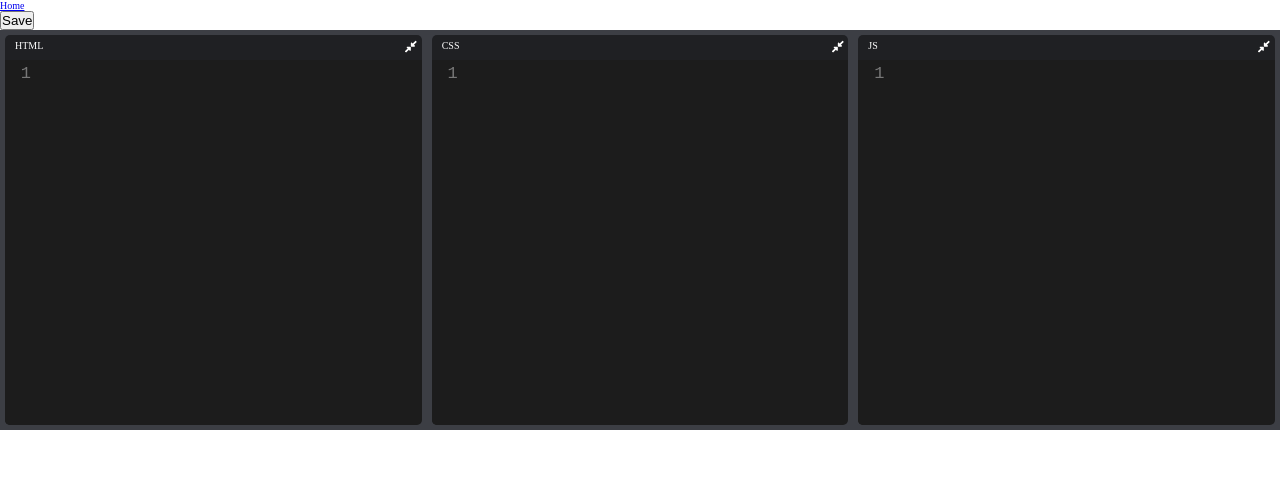
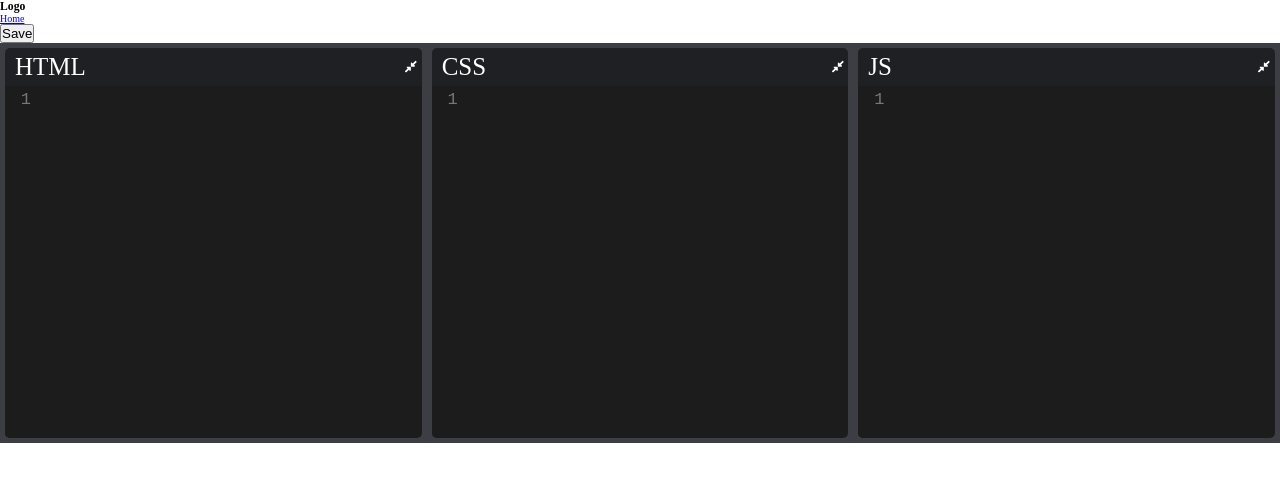
Before and after one commit to vakhariaheet/codepen-clone, a React (Create React App) app: page /newPen in a window 1280 px wide. Shown: the top 482 px of the page. Built offline with nearby package versions, Linux system fonts and the light colour scheme; no server answers; the database is empty; what @emmetio/codemirror-plugin would draw is missing.

Commit message:
Added Navabar

```diff
--- a/src/App.js
+++ b/src/App.js
@@ -5,7 +5,7 @@ import Signin from "./Components/Signin/Signin.component";
 import useLocalStorage from "./hooks/useLocalStorage.hooks";
 import Homepage from "./pages/Homepage/Homepage.pages";
 import TerminalComponent from "./Components/Termial";
-
+import Navbar from "./Components/Navbar/Navbar.component";
 import { config } from "dotenv";
 import { auth, db } from "./firebase";
 
@@ -91,6 +91,7 @@ function App() {
 
   return (
     <div className="App">
+      <Navbar />
       <Route
         path="/"
         exact
--- a/src/Components/Editor/Editor.styles.scss
+++ b/src/Components/Editor/Editor.styles.scss
@@ -23,6 +23,7 @@
     justify-content: space-between;
     background-color: hsl(225, 6%, 13%);
     color: #fff;
+    font-size: 2.5rem;
     padding: 0.5rem 0.5rem 0.5rem 1rem;
     border-top-right-radius: 0.5rem;
     border-top-left-radius: 0.5rem;
--- a/src/Components/Navbar/Navbar.component.jsx
+++ b/src/Components/Navbar/Navbar.component.jsx
@@ -0,0 +1,17 @@
+import React, { useEffect, useState } from "react";
+import "./Navbar.styles.scss";
+import { useHistory } from "react-router";
+const Navbar = () => {
+  const history = useHistory();
+  const [currentPath, setCurrentPath] = useState("");
+  useEffect(() => {
+    setCurrentPath(window.location.pathname);
+  }, [history, currentPath]);
+  return (
+    <nav className="navabar">
+      <h3>Logo</h3>
+    </nav>
+  );
+};
+
+export default Navbar;
```
Also changed, not shown: src/Components/NavbarItemsForEditorForNonUser/NavbarItemsForEditorForNonUser.component.jsx (added), src/Components/NavbarItemsForEditorForNonUser/NavbarItemsForEditorForNonUser.styles.scss (added), src/Components/NavbarItemsForEditorForUser/NavbarItemsForEditorForUser.component.jsx (added), src/Components/NavbarItemsForEditorForUser/NavbarItemsForEditorForUser.styles.scss (added), src/Components/NavbarItemsForSignin/NavbarItemsForSignin.component.jsx (added), src/Components/NavbarItemsForSignin/NavbarItemsForSignin.styles.scss (added).
